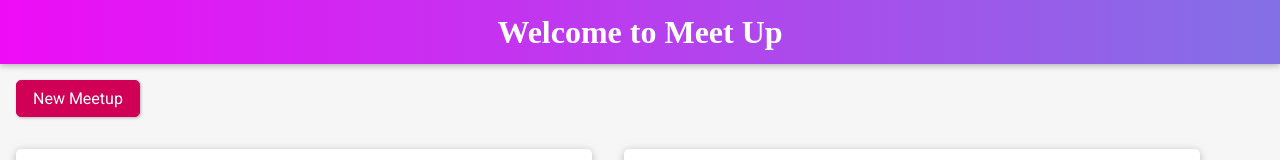
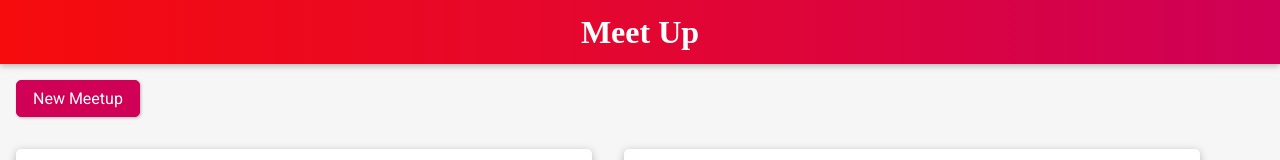
Before and after one commit to smarigowda/my-svelte-project, a Svelte app: page / in a window 1280 px wide. Shown: the top 160 px of the page. Built offline with nearby package versions, Linux system fonts and the light colour scheme.

Commit message:
SUC-41 work in progress...

```diff
--- a/src/UI/Button.svelte
+++ b/src/UI/Button.svelte
@@ -1,6 +1,5 @@
 <script>
   export let type = null;
-  export let caption;
   export let href = null;
   export let mode = null;
 </script>
--- a/src/UI/Header.svelte
+++ b/src/UI/Header.svelte
@@ -16,7 +16,7 @@
     justify-content: center;
     align-items: center;
     box-shadow: 0 2px 6px rgba(0, 0, 0, 0.26);
-    background-image: linear-gradient(to left, #8370e6, #ee0cf6);
+    background-image: linear-gradient(to left, #cf0056, #f60c0c);
   }
   h1 {
     color: white;
@@ -27,5 +27,5 @@
 </style>
 
 <header>
-  <h1>Welcome to Meet Up</h1>
+  <h1>Meet Up</h1>
 </header>
```
